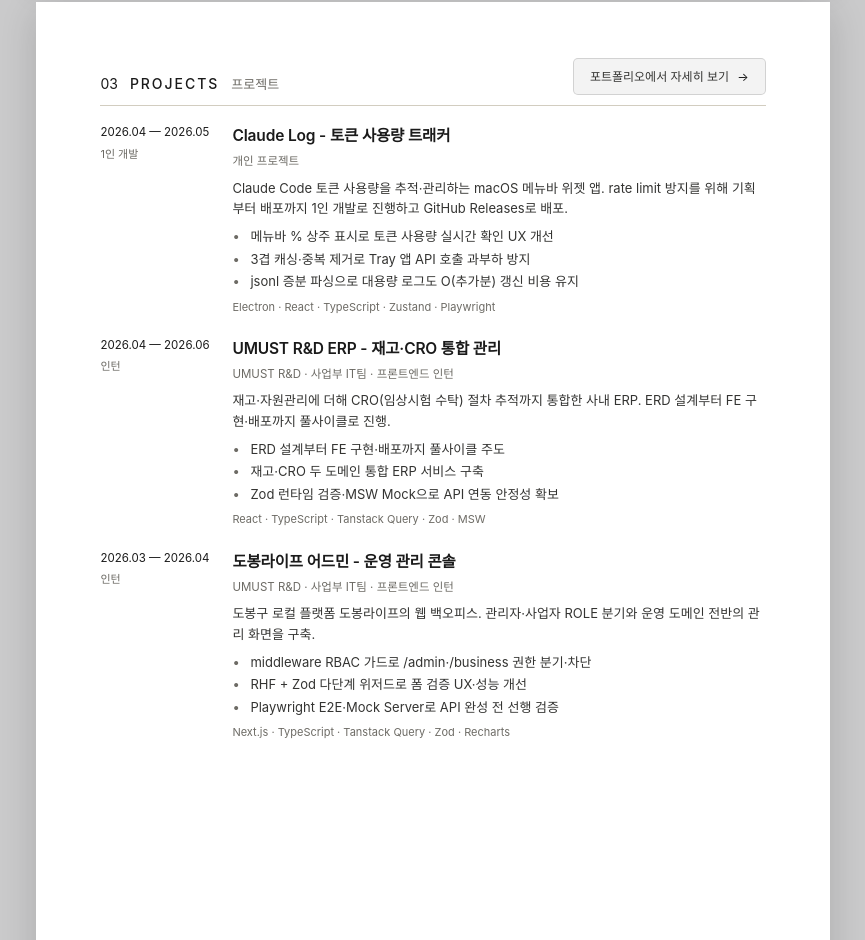
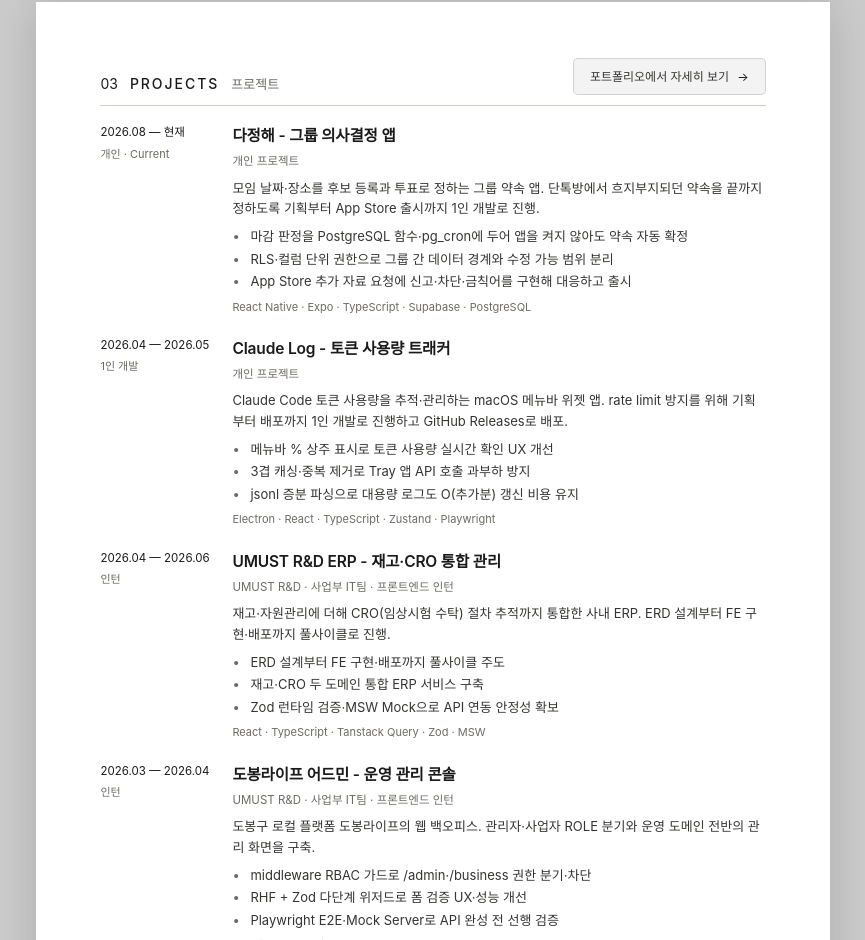
Before and after one commit to seong5/seong5.github.io, a Next.js app: page /resume in a window 1280 px wide. Shown: the part 1237-2177 px from the top of the page, without its empty margins (207-1072 px from the left). Built offline with nearby package versions, Linux system fonts and the light colour scheme; a web font is replaced by a local one.

Commit message:
✨ feat: 이력서 프로젝트 맨 앞에 다정해를 추가하고 설명·불릿 정리

```diff
--- a/app/projects/projects.ts
+++ b/app/projects/projects.ts
@@ -167,7 +167,7 @@ export const projects: Project[] = [
     active: true,
     status: 'App Store v1.0.0 출시',
     summary:
-      '모임 날짜와 장소를 투표로 정하는 그룹 의사결정 앱. 승자 판정을 앱이 아니라 PostgreSQL 함수에 두고, Postgres의 행 단위 보안(RLS)과 컬럼 단위 권한을 함께 걸어 그룹 사이의 데이터 경계를 지켰습니다.',
+      '모임 날짜·장소를 후보 등록과 투표로 정하는 그룹 약속 앱. 단톡방에서 흐지부지되던 약속을 끝까지 정하도록 기획부터 App Store 출시까지 1인 개발로 진행.',
     detail:
       '친구 모임·커플·소모임이 "언제 만날지", "어디서 뭘 먹을지"를 함께 정하는 약속 잡기 앱입니다. 단톡방에서 "아무거나", "다 좋아"만 오가다 흐지부지되던 약속을 끝까지 정하게 하려고 만들었습니다.\n초대코드로 모인 멤버가 날짜·장소·메뉴·할 일 후보를 올리고 좋아요·싫어요로 투표하면, 마감 시각에 결과가 확정돼 캘린더 일정으로 바뀝니다. 아무도 앱을 다시 켜지 않아도 약속이 정해지고, 동점일 때만 방장이 고릅니다.',
     card: {
@@ -236,6 +236,11 @@ export const projects: Project[] = [
       'pg_cron',
       'Expo Notifications',
       'EAS Build',
+    ],
+    resumeBullets: [
+      '마감 판정을 PostgreSQL 함수·pg_cron에 두어 앱을 켜지 않아도 약속 자동 확정',
+      'RLS·컬럼 단위 권한으로 그룹 간 데이터 경계와 수정 가능 범위 분리',
+      'App Store 추가 자료 요청에 신고·차단·금칙어를 구현해 대응하고 출시',
     ],
     resumeStack: ['React Native', 'Expo', 'TypeScript', 'Supabase', 'PostgreSQL'],
     links: [{ label: 'App Store', href: 'https://apps.apple.com/kr/app/id6806991676' }],
--- a/app/resume/page.tsx
+++ b/app/resume/page.tsx
@@ -68,11 +68,7 @@ function toResumeTag(p: Project): string | undefined {
   return p.scale || undefined;
 }
 
-// 다정해는 아직 이력서에 넣지 않는다. 넣으려면 페이지 분배(slice)와 toResumeTag
-// 분기를 함께 손봐야 하므로 별도 작업으로 미룬다 — 이 한 줄이 현행 출력을 보존한다.
-const PROJECTS = projects
-  .filter((p) => p.slug !== 'dajeonghae')
-  .map((p) => ({
+const PROJECTS = projects.map((p) => ({
   slug: p.slug,
   period: toResumePeriod(p.period),
   tag: toResumeTag(p),
@@ -83,8 +79,8 @@ const PROJECTS = projects
   stack: p.resumeStack ?? p.stack,
 }));
 
-const PROJECTS_PAGE_1 = PROJECTS.slice(0, 3);
-const PROJECTS_PAGE_2 = PROJECTS.slice(3);
+const PROJECTS_PAGE_1 = PROJECTS.slice(0, 4);
+const PROJECTS_PAGE_2 = PROJECTS.slice(4);
 
 const CAREER = [
   {
```
